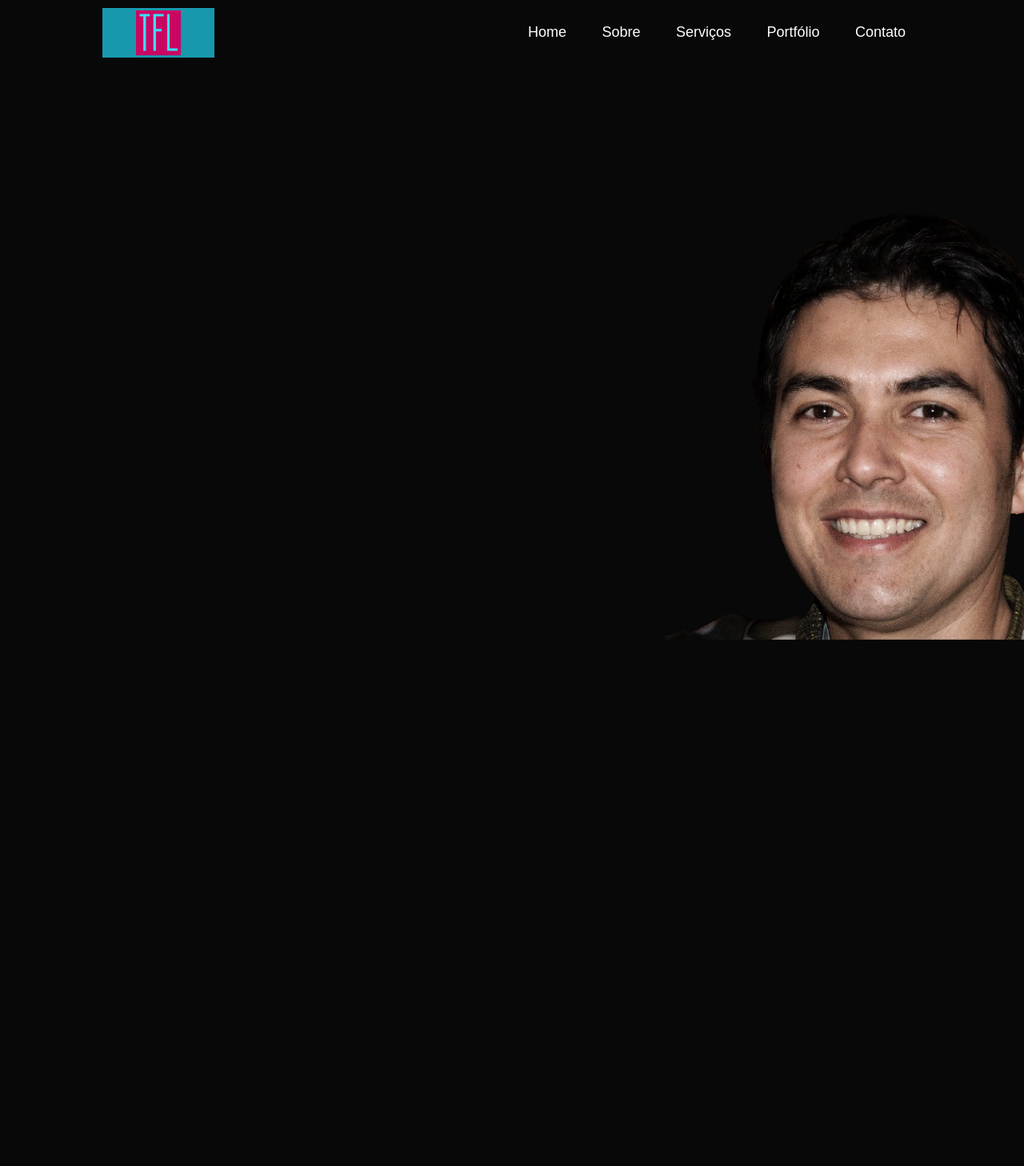
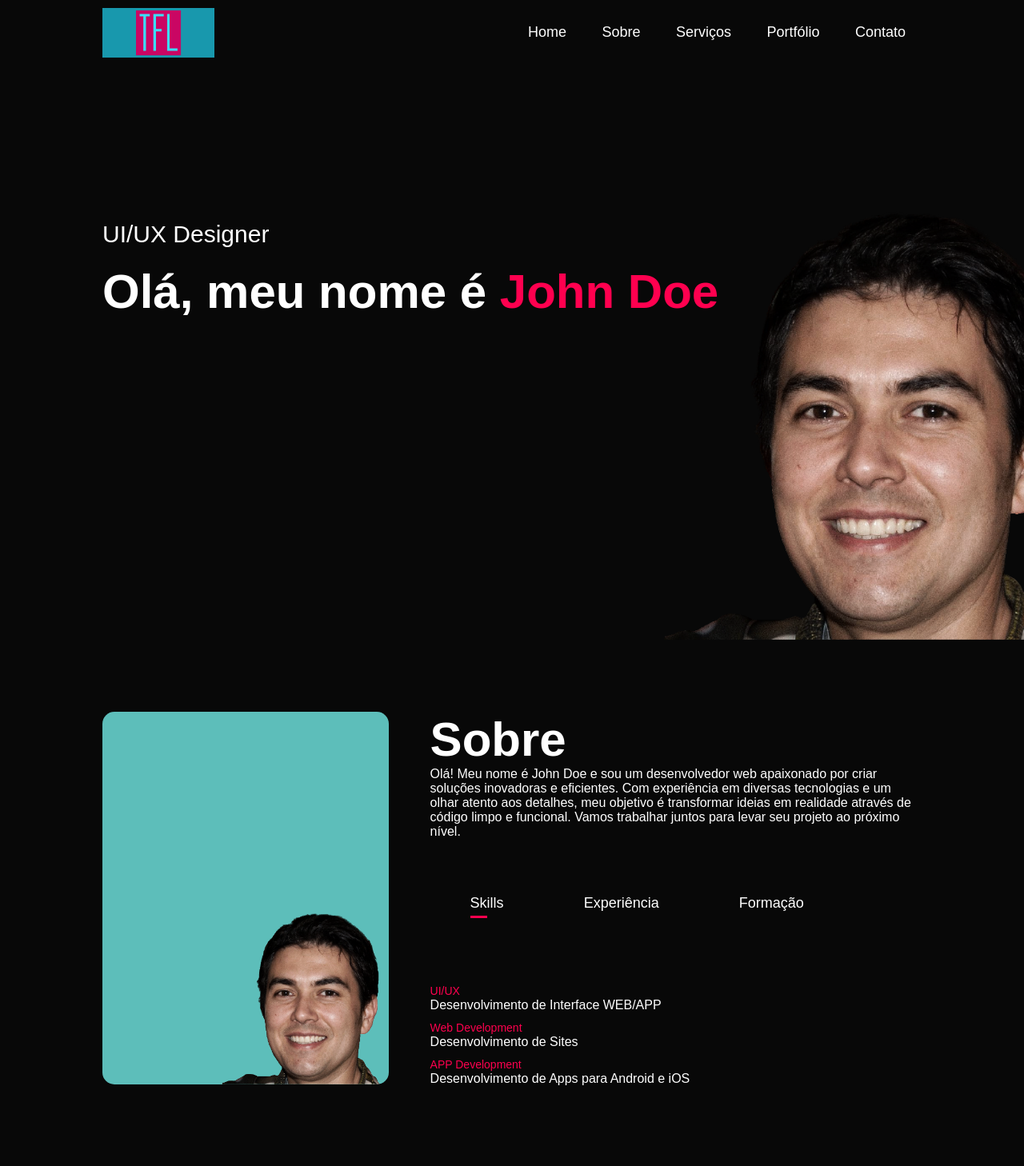
Before and after one commit to atalibaneto/TI36, a PHP site: page / in a window 1280 px wide. Shown: the whole page at 80% size. Before the commit the page ends 800 px from the top, so only its background shows below. Run offline with PHP 8.4, Linux system fonts and the light colour scheme.

Commit message:
Aula 08/05/2025 - Cabeçalho e Sobre [1/2]

```diff
--- a/DesenvolveWEB/portfolio/css/style.css
+++ b/DesenvolveWEB/portfolio/css/style.css
@@ -7,6 +7,7 @@
 :root {
     --bg-cinza-escuro: #080808;
     --branco: #FFF;
+    --magenta: #FF004F;
 }
 body {
     background-color: var(--bg-cinza-escuro);
@@ -42,3 +43,89 @@ nav ul li a {
     font-size: 18px;
     position: relative;
 }
+nav ul li a::after {
+    content: '';
+    width: 0;
+    height: 3px;
+    background-color: var(--magenta);
+    position: absolute;
+    left: 0;
+    bottom: -6px;
+    transition: 0.5s;
+}
+nav ul li a:hover::after {
+    width: 100%
+}
+.texto-cabecalho {
+    margin-top: 20%;
+    font-size: 30px;
+}
+.texto-cabecalho h1 {
+    font-size: 60px;
+    margin-top: 20px;
+}
+.texto-cabecalho h1 span {
+    color: var(--magenta);
+}
+/* ******** SOBRE ******** */
+#sobre {
+    padding: 80px 0;
+}
+.linha {
+    display: flex;
+    justify-content: space-between;
+    flex-wrap: wrap;
+}
+.sobre-col-1 {
+    flex-basis: 35%;
+}
+.sobre-col-1 img {
+    width: 100%;
+    border-radius: 15px;
+}
+.sobre-col-2 {
+    flex-basis: 60%;
+}
+.subtitulo {
+    font-size: 60px;
+    font-weight: 600;
+    color: var(--branco);
+}
+.aba-titulos {
+    display: flex;
+    margin: 20px 0 40px;
+}
+.aba-links {
+    margin: 50px;
+    font-size: 18px;
+    font-weight: 500;
+    cursor: pointer;
+    position: relative;
+}
+.aba-links::after{
+    content: '';
+    width: 0;
+    height: 3px;
+    background: var(--magenta);
+    position: absolute;
+    left: 0;
+    bottom: -8px;
+    transition: 0.5s;
+}
+.aba-links.link-ativo::after {
+    width: 50%;
+}
+.aba-conteudos ul li {
+    list-style: none;
+    margin: 10px 0;
+}
+.aba-conteudos ul li span {
+    color: var(--magenta);
+    font-size: 14px;
+}
+.aba-conteudos {
+    display: none;
+}
+.aba-conteudos.aba-ativa {
+    display: block;
+}
--- a/DesenvolveWEB/portfolio/index.html
+++ b/DesenvolveWEB/portfolio/index.html
@@ -8,6 +8,7 @@
     <link rel="stylesheet" href="css/style.css">
 </head>
 <body>
+    <!-- --------------- CABEÇALHO DO SITE --------------- -->
     <div id="header">
         <div class="container">
             <nav>
@@ -20,6 +21,50 @@
                     <li><a href="#">Contato</a></li>
                 </ul>
             </nav>
+            <div class="texto-cabecalho">
+                <p>UI/UX Designer</p>
+                <h1>Olá, meu nome é <span>John Doe</span></h1>
+            </div>
+        </div>
+    </div>
+    <!-- --------------- SOBRE --------------- -->
+    <div id="sobre">
+        <div class="container">
+            <div class="linha">
+                <div class="sobre-col-1">
+                    <img src="imagens/sobre.png" alt="foto com fundo verde">
+                </div>
+                <div class="sobre-col-2">
+                    <h1 class="subtitulo">Sobre</h1>
+                    <p>Olá! Meu nome é John Doe e sou um desenvolvedor web apaixonado por criar soluções inovadoras e eficientes. Com experiência em diversas tecnologias e um olhar atento aos detalhes, meu objetivo é transformar ideias em realidade através de código limpo e funcional. Vamos trabalhar juntos para levar seu projeto ao próximo nível.</p>
+                    <div class="aba-titulos">
+                        <p class="aba-links link-ativo">Skills</p>
+                        <p class="aba-links">Experiência</p>
+                        <p class="aba-links">Formação</p>
+                    </div>
+                    <div class="aba-conteudos aba-ativa" id="skills">
+                        <ul>
+                            <li><span>UI/UX</span><br>Desenvolvimento de Interface WEB/APP</li>
+                            <li><span>Web Development</span><br>Desenvolvimento de Sites</li>
+                            <li><span>APP Development</span><br>Desenvolvimento de Apps para Android e iOS</li>
+                        </ul>
+                    </div>
+                    <div class="aba-conteudos" id="experiencia">
+                        <ul>
+                            <li><span>2021 - Até hoje</span><br>Professor Honorário no MIT</li>
+                            <li><span>2011 - 2021</span><br>CIO at IBM</li>
+                            <li><span>2004 - 2011</span><br>desenvolvedor na Google Inc.</li>
+                        </ul>
+                    </div>
+                    <div class="aba-conteudos" id="formacao">
+                        <ul>
+                            <li><span>2010</span><br>MBA no MIT</li>
+                            <li><span>2009</span><br>MBA Havard</li>
+                            <li><span>2003</span><br>Serviço Nacional de Aprendizagem Comercial (Senac) - Botucatu / SP</li>
+                        </ul>
+                    </div>
+                </div>
+            </div>
         </div>
     </div>
 </body>
```
